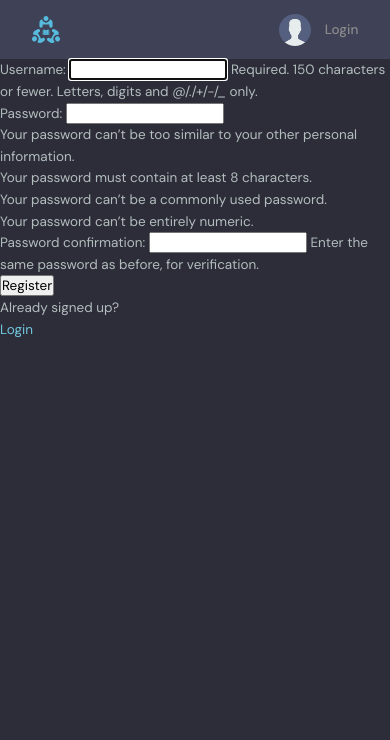
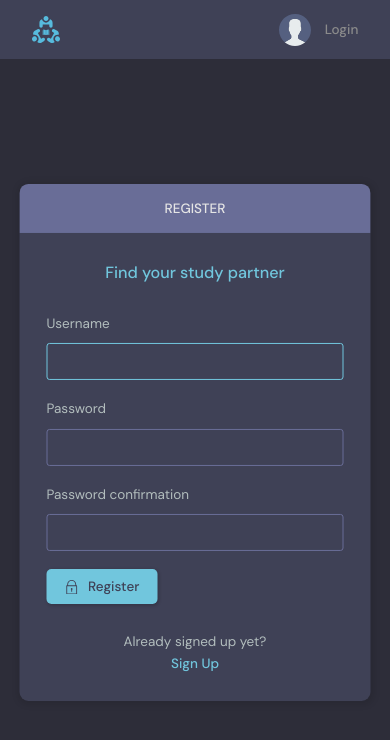
Before and after one commit to baoly25/studybud, a Django app: page /register/ in a window 390 px wide. Shown: the top 740 px of the page. Run offline with Django 5.2, Linux system fonts and the light colour scheme.

Commit message:
Commit 5:35:02 - Mobile Responsiveness

```diff
--- a/base/templates/base/login_register.html
+++ b/base/templates/base/login_register.html
@@ -1,38 +1,112 @@
 {% extends 'main.html' %}
 
 {% block content %}
+    <main class="auth layout">
 
+      {% if page == 'login' %}
+      <div class="container">
+        <div class="layout__box">
+          <div class="layout__boxHeader">
+            <div class="layout__boxTitle">
+              <h3>Login</h3>
+            </div>
+          </div>
+          <div class="layout__body">
+            <h2 class="auth__tagline">Find your study partner</h2>
 
-{% if page == 'login' %}
-<div>
-    <form method="POST" action="">
-        {% csrf_token %}
+            <form class="form" action="" method="POST">
+              {% csrf_token %}
+              <div class="form__group form__group">
+                <label for="room_name">Username</label>
+                <input id="username" name="username" type="text" placeholder="e.g. dennis_ivy" />
+              </div>
+              <div class="form__group">
+                <label for="password">Password</label>
+                <input
+                  id="password"
+                  name="password"
+                  type="password"
+                  placeholder="&bull;&bull;&bull;&bull;&bull;&bull;&bull;&bull;"
+                />
+              </div>
 
-        <label>Username:</label>
-        <input type="text" name="username" placeholder="Enter Username" />
+              <button class="btn btn--main" type="submit">
+                <svg
+                  version="1.1"
+                  xmlns="http://www.w3.org/2000/svg"
+                  width="32"
+                  height="32"
+                  viewBox="0 0 32 32"
+                >
+                  <title>lock</title>
+                  <path
+                    d="M27 12h-1v-2c0-5.514-4.486-10-10-10s-10 4.486-10 10v2h-1c-0.553 0-1 0.447-1 1v18c0 0.553 0.447 1 1 1h22c0.553 0 1-0.447 1-1v-18c0-0.553-0.447-1-1-1zM8 10c0-4.411 3.589-8 8-8s8 3.589 8 8v2h-16v-2zM26 30h-20v-16h20v16z"
+                  ></path>
+                  <path
+                    d="M15 21.694v4.306h2v-4.306c0.587-0.348 1-0.961 1-1.694 0-1.105-0.895-2-2-2s-2 0.895-2 2c0 0.732 0.413 1.345 1 1.694z"
+                  ></path>
+                </svg>
 
-        <label>Password:</label>
-        <input type="password" name="password" placeholder="Enter Password" />
+                Login
+              </button>
+            </form>
 
-        <input type="submit" value="Login" />
-    </form>
+            <div class="auth__action">
+              <p>Haven't signed up yet?</p>
+              <a href="{% url 'register' %}" class="btn btn--link">Sign Up</a>
+            </div>
+          </div>
+        </div>
+      </div>
+      {% else %}
+      <div class="container">
+        <div class="layout__box">
+          <div class="layout__boxHeader">
+            <div class="layout__boxTitle">
+              <h3>Register</h3>
+            </div>
+          </div>
+          <div class="layout__body">
+            <h2 class="auth__tagline">Find your study partner</h2>
 
-    <p>Haven't signed up yet?</p>
-    <a href="{% url 'register' %}">Sign up</a>
-</div>
+            <form class="form" action="" method="POST">
+              {% csrf_token %}
 
-{% else %}
+              {% for field in form %}
+              <div class="form__group form__group">
+                <label for="room_name">{{field.label}}</label>
+                {{field}}
+              </div>
+              {% endfor %}
 
-<div>
-    <form method="POST" action="">
-        {% csrf_token %}
-        {{form.as_p}}
-        <input type="submit" value="Register" />
-    </form>
+              <button class="btn btn--main" type="submit">
+                <svg
+                  version="1.1"
+                  xmlns="http://www.w3.org/2000/svg"
+                  width="32"
+                  height="32"
+                  viewBox="0 0 32 32"
+                >
+                  <title>lock</title>
+                  <path
+                    d="M27 12h-1v-2c0-5.514-4.486-10-10-10s-10 4.486-10 10v2h-1c-0.553 0-1 0.447-1 1v18c0 0.553 0.447 1 1 1h22c0.553 0 1-0.447 1-1v-18c0-0.553-0.447-1-1-1zM8 10c0-4.411 3.589-8 8-8s8 3.589 8 8v2h-16v-2zM26 30h-20v-16h20v16z"
+                  ></path>
+                  <path
+                    d="M15 21.694v4.306h2v-4.306c0.587-0.348 1-0.961 1-1.694 0-1.105-0.895-2-2-2s-2 0.895-2 2c0 0.732 0.413 1.345 1 1.694z"
+                  ></path>
+                </svg>
 
-    <p>Already signed up?</p>
-    <a href="{% url 'login' %}">Login</a>
-</div>
-{% endif %}
+                Register
+              </button>
+            </form>
 
+            <div class="auth__action">
+              <p>Already signed up yet?</p>
+              <a href="{% url 'login' %}" class="btn btn--link">Sign Up</a>
+            </div>
+          </div>
+        </div>
+      </div>
+      {% endif %}
+    </main>
 {% endblock content %}
--- a/base/templates/base/profile.html
+++ b/base/templates/base/profile.html
@@ -18,7 +18,9 @@
           <div class="profile__info">
             <h3>{{user.username}}</h3>
             <p>@{{user.username}}</p>
-            <a href="edit-user.html" class="btn btn--main btn--pill">Edit Profile</a>
+            {% if request.user == user %}
+            <a href="{% url 'update-user' %}" class="btn btn--main btn--pill">Edit Profile</a>
+            {% endif %}
           </div>
           <div class="profile__about">
             <h3>About</h3>
--- a/base/templates/base/room.html
+++ b/base/templates/base/room.html
@@ -116,7 +116,9 @@
           </div>
         </div>
         <div class="room__message">
-          <form action="#"><input name="" placeholder="Write your message here..." /></form>
+          <form action="" method="POST">
+            {% csrf_token %}
+            <input name="body" placeholder="Write your message here..." /></form>
         </div>
       </div>
       <!-- Room End -->
--- a/base/urls.py
+++ b/base/urls.py
@@ -14,4 +14,6 @@ urlpatterns = [
     path('update-room/<str:pk>/', views.updateRoom, name="update-room"),
     path('delete-room/<str:pk>/', views.deleteRoom, name="delete-room"),
     path('delete-message/<str:pk>/', views.deleteMessage, name="delete-message"),
+
+    path('update-user/', views.updateUser, name="update-user"),
 ]
--- a/base/views.py
+++ b/base/views.py
@@ -7,7 +7,7 @@ from django.contrib.auth.models import User
 from django.contrib.auth import authenticate, login, logout
 from django.contrib.auth.forms import UserCreationForm
 from .models import Room, Topic, Message
-from .forms import RoomForm
+from .forms import RoomForm, UserForm
 
 # Create your views here.
 
@@ -168,3 +168,16 @@ def deleteMessage(request, pk):
         message.delete()
         return redirect('home')
     return render(request, 'base/delete.html', {'obj':message})
+
+@login_required(login_url='login')
+def updateUser(request):
+    user = request.user
+    form = UserForm(instance=user)
+
+    if request.method == 'POST':
+        form = UserForm(request.POST, instance=user)
+        if form.is_valid():
+            form.save()
+            return redirect('user-profile', pk=user.id)
+
+    return render(request, 'base/update-user.html', {'form': form})
--- a/templates/navbar.html
+++ b/templates/navbar.html
@@ -22,7 +22,7 @@
         <!-- Logged In -->
         {% if request.user.is_authenticated %}
         <div class="header__user">
-          <a href="profile.html">
+          <a href="{% url 'update-user' %}">
             <div class="avatar avatar--medium active">
               <img src="https://randomuser.me/api/portraits/men/37.jpg" />
             </div>
@@ -46,7 +46,7 @@
         {% endif %}
 
         <div class="dropdown-menu">
-          <a href="settings.html" class="dropdown-link"
+          <a href="{% url 'update-user' %}" class="dropdown-link"
             ><svg version="1.1" xmlns="http://www.w3.org/2000/svg" width="32" height="32" viewBox="0 0 32 32">
               <title>tools</title>
               <path
```
Also changed, not shown: base/forms.py (+7 -0 lines), base/templates/base/delete.html (+31 -7 lines), base/templates/base/delete_old.html (added, +13 -0 lines), base/templates/base/login_register_old.html (added, +38 -0 lines), base/templates/base/update-user.html (added, +42 -0 lines), 4 other files.
